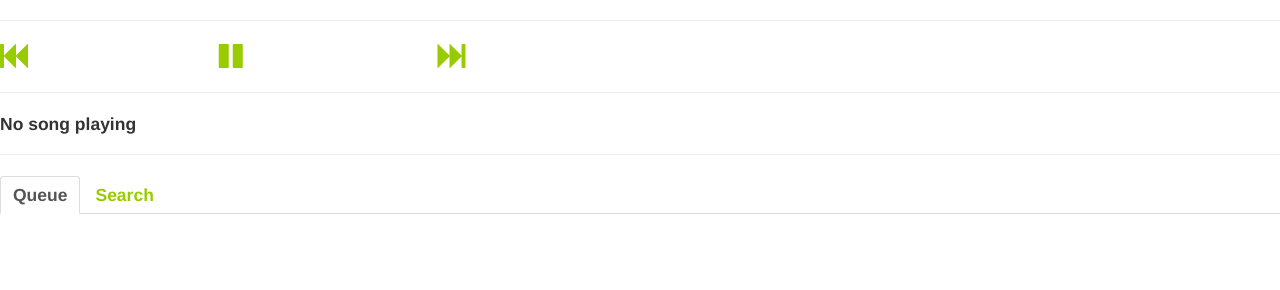
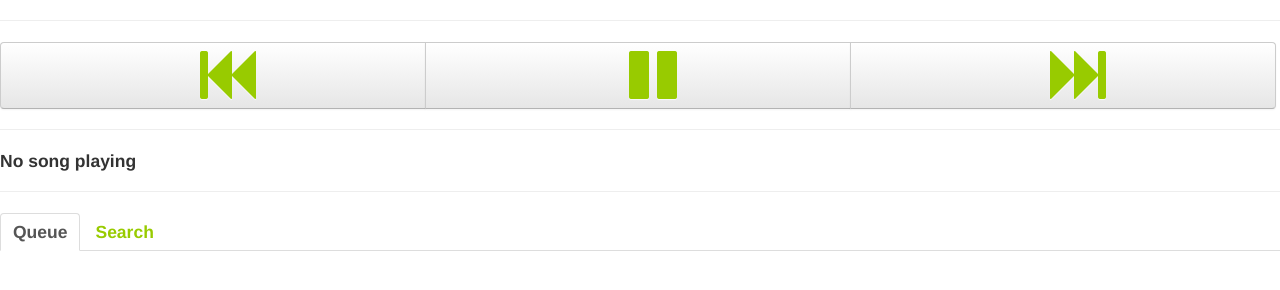
Before and after one commit to johnreutersward/breezehome, a plain HTML site: page web-server/templates/media_player.html in a window 1280 px wide. Drawn offline with Linux system fonts and the light colour scheme; files that its build step writes are made by us from their sources; no server answers; files whose address does not match are found by name.

Commit message:
media_player.html, buttons now rescale more properly

```diff
--- a/web-server/templates/media_player.html
+++ b/web-server/templates/media_player.html
@@ -14,10 +14,10 @@
 </head>
 <body>
 	<hr>
-	<div class="row-fluid">
-		<div class="span2"><a id="back" href="#"><i class="icon-fast-backward icon-2x"></i></a></div>
-		<div class="span2" id="play-pause-icon"><a id="play-pause" href="#"><i class="icon-pause icon-2x"></i></a></div>
-		<div class="span2"><a id="next" href="#"><i class="icon-fast-forward icon-2x"></i></a></div>
+	<div class="btn-group">
+		<div class="btn"><a class="span4" id="back" href="#"><i class="icon-fast-backward icon-4x"></i></a></div>
+		<div class="btn" id="play-pause-icon"><a class="span4" id="play-pause" href="#"><i class="icon-pause icon-4x"></i></a></div>
+		<div class="btn"><a class="span4" id="next" href="#"><i class="icon-fast-forward icon-4x"></i></a></div>
 	</div>
 	<hr>
 	<h4 id="current-song">No song playing<h4>
```
